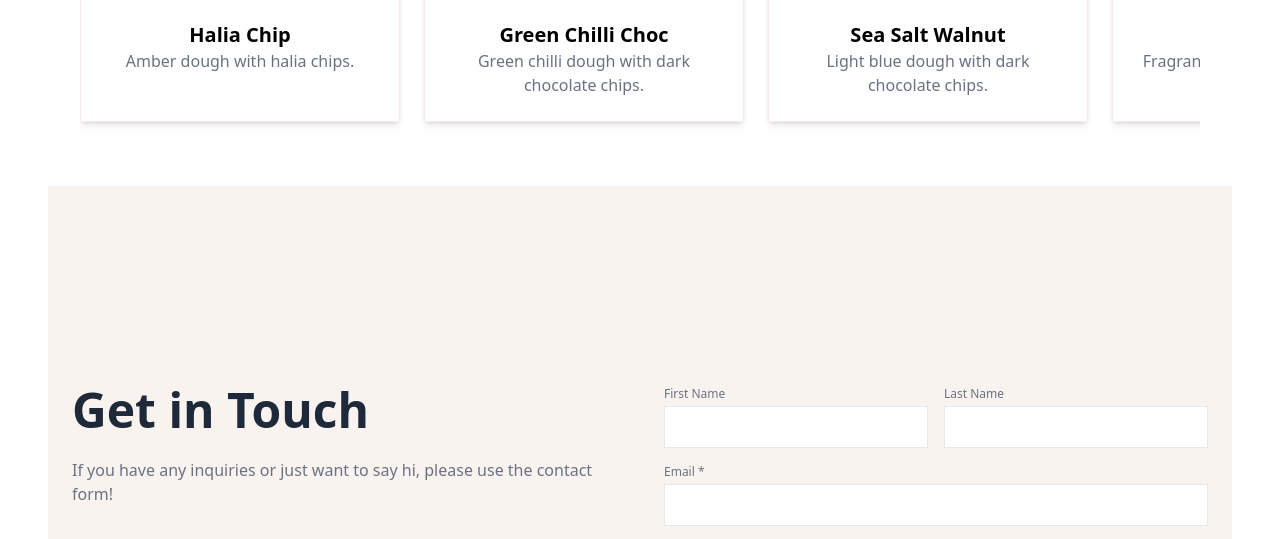
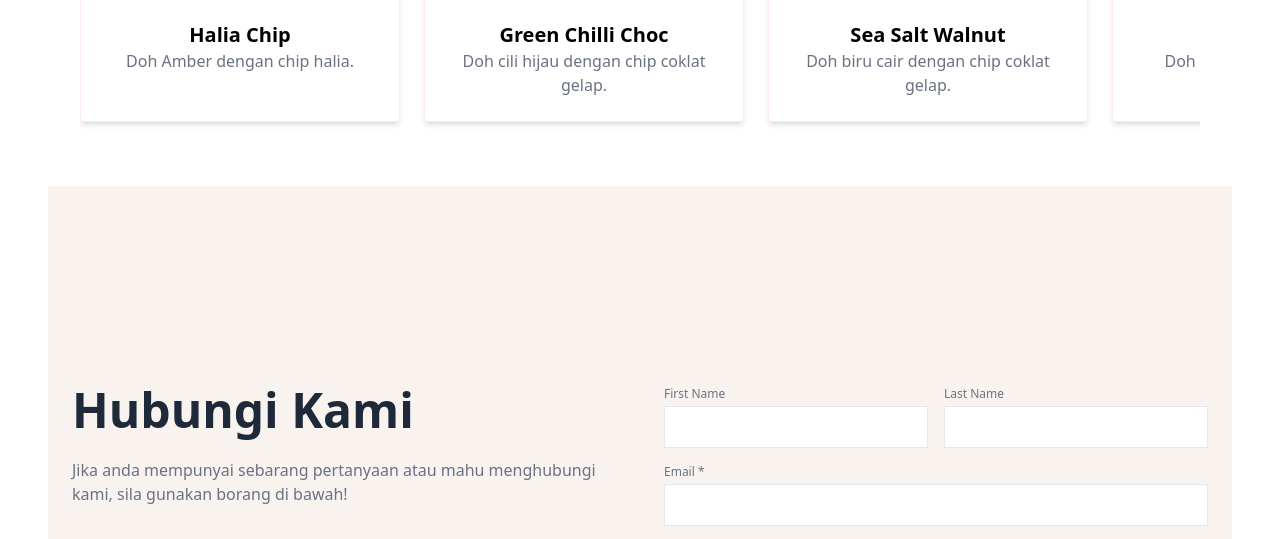
Before and after one commit to Liyana04/biskut-yaya, a website: page index.html in a window 1280 px wide. Shown: the part 2274-2813 px from the top of the page. Drawn offline with Linux system fonts and the light colour scheme.

Commit message:
update tailwindcss

```diff
--- a/index.html
+++ b/index.html
@@ -96,7 +96,7 @@
               </div>
               <div class="p-6 text-center">
                 <h3 class="font-bold text-xl">Halia Chip</h3>
-                <p class="font-light text-gray-500">Amber dough with halia chips.</p>
+                <p class="font-light text-gray-500">Doh Amber dengan chip halia.</p>
               </div>
             </div>
 
@@ -106,7 +106,7 @@
               </div>
               <div class="p-6 text-center">
                 <h3 class="font-bold text-xl">Green Chilli Choc</h3>
-                <p class="font-light text-gray-500">Green chilli dough with dark chocolate chips.</p>
+                <p class="font-light text-gray-500">Doh cili hijau dengan chip coklat gelap.</p>
               </div>
             </div>
 
@@ -116,7 +116,7 @@
               </div>
               <div class="p-6 text-center">
                 <h3 class="font-bold text-xl">Sea Salt Walnut</h3>
-                <p class="font-light text-gray-500">Light blue dough with dark chocolate chips.</p>
+                <p class="font-light text-gray-500">Doh biru cair dengan chip coklat gelap.</p>
               </div>
             </div>
 
@@ -126,7 +126,7 @@
               </div>
               <div class="p-6 text-center">
                 <h3 class="font-bold text-xl">Serai Velvet</h3>
-                <p class="font-light text-gray-500">Fragrance base with creamy chips.</p>
+                <p class="font-light text-gray-500">Doh serai dengan red velvet.</p>
               </div>
             </div>
 
@@ -152,10 +152,10 @@
   <div class="max-w-6xl w-full grid grid-cols-1 md:grid-cols-2 gap-12 items-start">
 
     <div class="space-y-6">
-      <h2 class="text-5xl font-semibold text-gray-800">Get in Touch</h2>
+      <h2 class="text-5xl font-semibold text-gray-800">Hubungi Kami</h2>
 
       <p class="font-light text-gray-500">
-        If you have any inquiries or just want to say hi, please use the contact form!
+        Jika anda mempunyai sebarang pertanyaan atau mahu menghubungi kami, sila gunakan borang di bawah!
       </p>
 
       <div class="pt-8 space-y-4">
```
